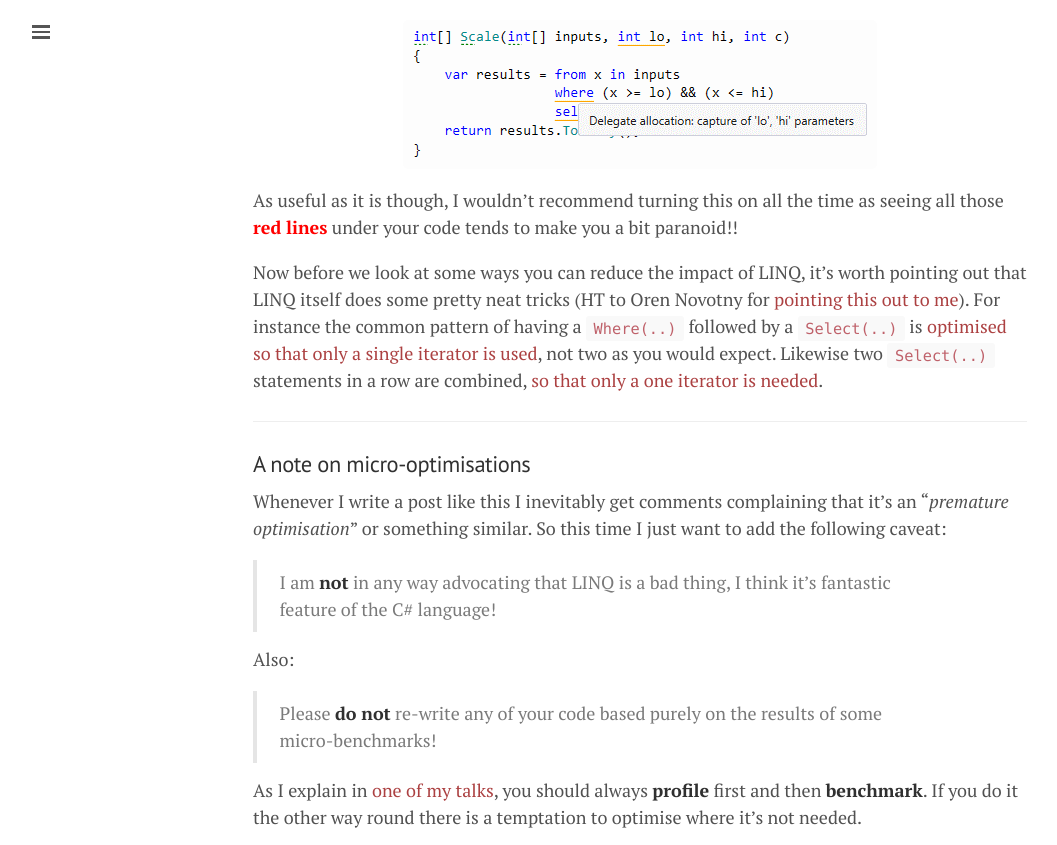
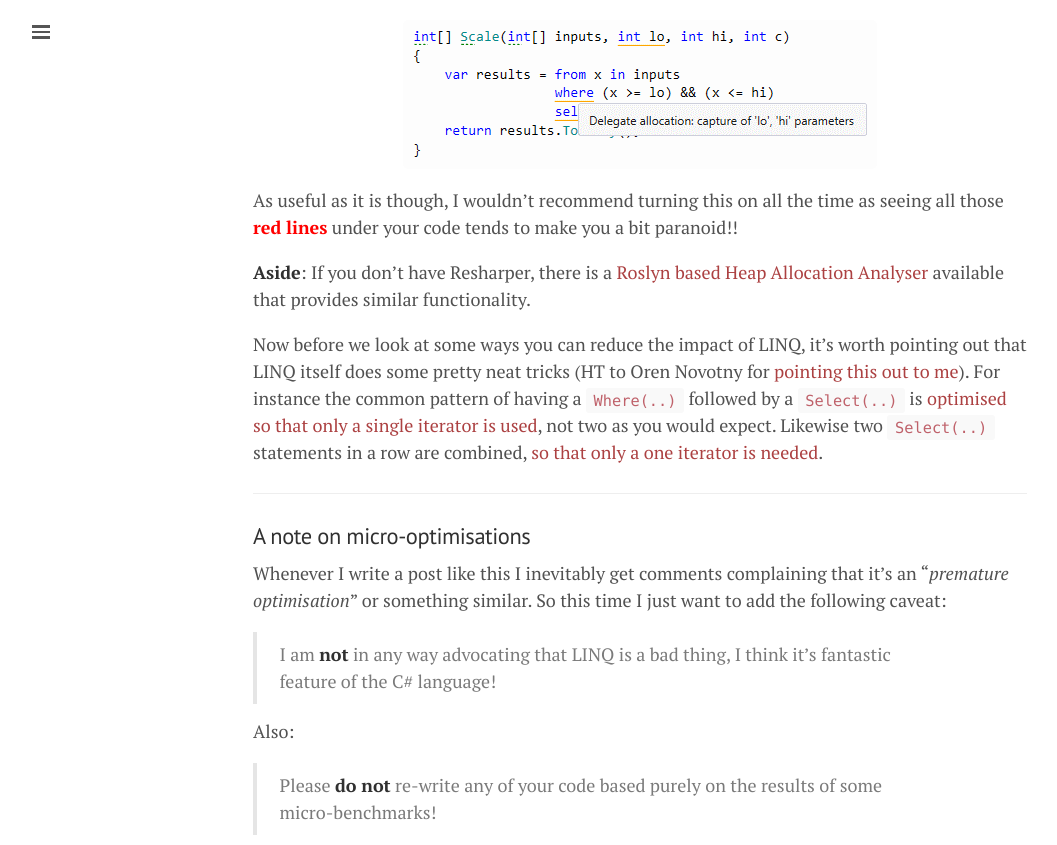
Before and after one commit to mattwarren/mattwarren.github.io, a Jekyll site: the page built from _posts/2016-09-29-Optimising-LINQ.md, in a window 1280 px wide and 900 px high, scrolled down 1631 px, cut to the strip 0-845 px from the top of the window. Shown: the whole strip, without its empty margins (0-1057 px from the left). Built offline with Jekyll 4.4.1, drawn with Linux system fonts in a browser that asks for light colours; nearby versions of some CDN libraries; comment, search, counter and statistics services are not loaded; some of the changed text lies outside the part shown.

Commit message:
Add mention of RoslynClrHeapAllocationAnalyzer

```diff
--- a/_posts/2016-09-29-Optimising-LINQ.md
+++ b/_posts/2016-09-29-Optimising-LINQ.md
@@ -64,6 +64,8 @@ So there's *a lot* going on behind the scenes, but it is actually possible to be
 [![Heap Allocations Viewer - Joe Duffy Scale Method]({{ base }}/images/2016/09/LINQ Optimisations - Heap Allocations Viewer - Joe Duffy Scale Method.png)]({{ base }}/images/2016/09/LINQ Optimisations - Heap Allocations Viewer - Joe Duffy Scale Method.png)
 
 As useful as it is though, I wouldn't recommend turning this on all the time as seeing all those <font color="#FF0000" style="font-weight: bold;">red lines</font> under your code tends to make you a bit paranoid!!
+
+**Aside**: If you don't have Resharper, there is a [Roslyn based Heap Allocation Analyser](https://github.com/mjsabby/RoslynClrHeapAllocationAnalyzer) available that provides similar functionality.
 
 Now before we look at some ways you can reduce the impact of LINQ, it's worth pointing out that LINQ itself does some pretty neat tricks (HT to Oren Novotny for [pointing this out to me](https://twitter.com/onovotny/status/777785367718141952)). For instance the common pattern of having a `Where(..)` followed by a `Select(..)` is [optimised so that only a single iterator is used](https://github.com/dotnet/corefx/blob/master/src/System.Linq/src/System/Linq/Where.cs#L359-L422), not two as you would expect. Likewise two `Select(..)` statements in a row are combined, [so that only a one iterator is needed](https://github.com/dotnet/corefx/blob/master/src/System.Linq/src/System/Linq/Select.cs#L86-L89).
 
```
